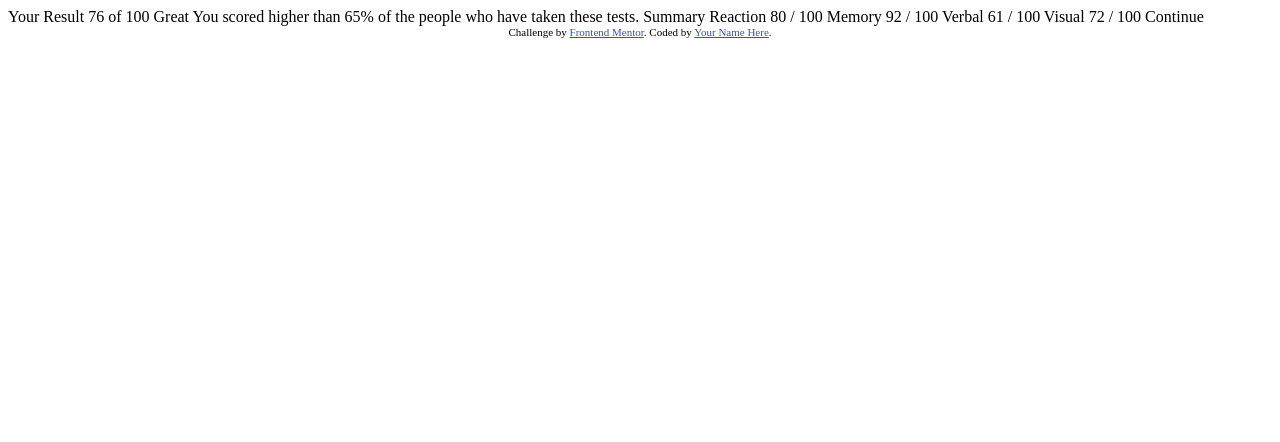
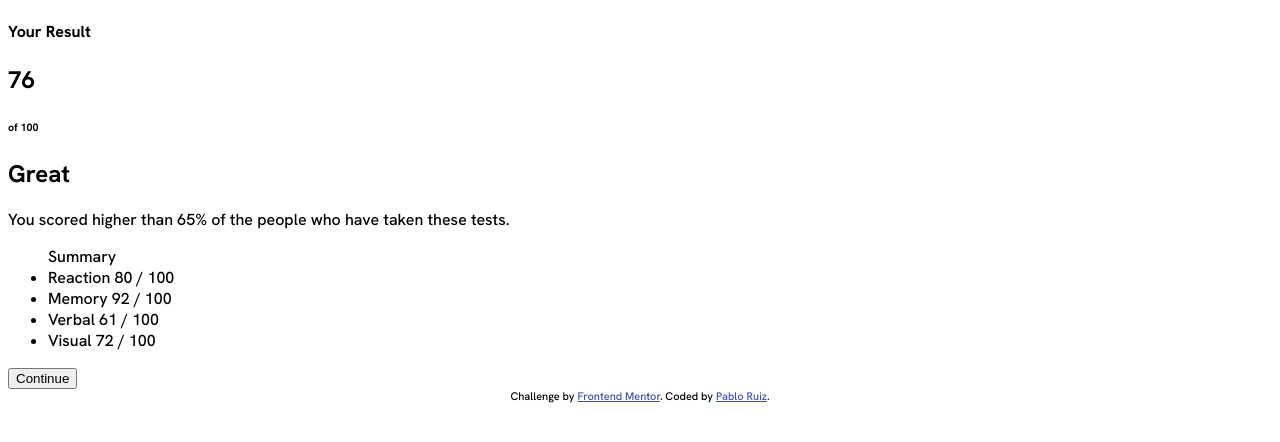
Before and after one commit to PabloRuiz92/results-summary-component-main-pablo-ruiz.github.io, a plain HTML site: page index.html in a window 1280 px wide. Drawn offline with Linux system fonts and the light colour scheme.

Commit message:
Creado los esltilos basicos y secciones

```diff
--- /dev/null
+++ b/CSS/style.css
@@ -0,0 +1,12 @@
+body {
+    box-sizing: border-box;
+    font-family: 'Hanken Grotesk', sans-serif;
+}
+
+.attribution {
+    font-size: 11px; text-align: center;
+}
+
+.attribution a {
+    color: hsl(228, 45%, 44%);
+}
--- a/index.html
+++ b/index.html
@@ -2,46 +2,44 @@
 <html lang="en">
 <head>
   <meta charset="UTF-8">
-  <meta name="viewport" content="width=device-width, initial-scale=1.0"> <!-- displays site properly based on user's device -->
-
+  <meta name="viewport" content="width=device-width, initial-scale=1.0">
   <link rel="icon" type="image/png" sizes="32x32" href="./assets/images/favicon-32x32.png">
-
+  <link rel="preconnect" href="https://fonts.googleapis.com">
+  <link rel="preconnect" href="https://fonts.gstatic.com" crossorigin>
+  <link href="https://fonts.googleapis.com/css2?family=Hanken+Grotesk:wght@500;700;900&display=swap" rel="stylesheet">
+  <link rel="stylesheet" href="CSS/style.css">
   <title>Frontend Mentor | Results summary component</title>
 
-  <!-- Feel free to remove these styles or customise in your own stylesheet 👍 -->
-  <style>
-    .attribution { font-size: 11px; text-align: center; }
-    .attribution a { color: hsl(228, 45%, 44%); }
-  </style>
 </head>
 <body>
 
-  Your Result
-  76
-  of 100
-
-  Great
-  You scored higher than 65% of the people who have taken these tests.
-
-  Summary
-
-  Reaction
-  80 / 100
-
-  Memory
-  92 / 100
-
-  Verbal
-  61 / 100
-
-  Visual
-  72 / 100
-
-  Continue
+  <section>
+    <div class="result">
+      <h4>Your Result</h4>
+      <div>
+        <h1>76</h1>
+        <h6>of 100</h6>
+      </div>
+      <h2>Great</h2>
+      <p>
+        You scored higher than 65% of the people who have taken these tests.
+      </p>
+    </div>
+    <div class="summary">
+      <ul>
+        Summary
+        <li>Reaction        80 / 100</li>
+        <li>Memory          92 / 100</li>
+        <li>Verbal          61 / 100</li>
+        <li>Visual          72 / 100</li>
+      </ul>
+      <button>Continue</button>
+    </div>
+  </section>
 
   <div class="attribution">
     Challenge by <a href="https://www.frontendmentor.io?ref=challenge" target="_blank">Frontend Mentor</a>.
-    Coded by <a href="#">Your Name Here</a>.
+    Coded by <a href="#">Pablo Ruiz</a>.
   </div>
 </body>
 </html>
```
